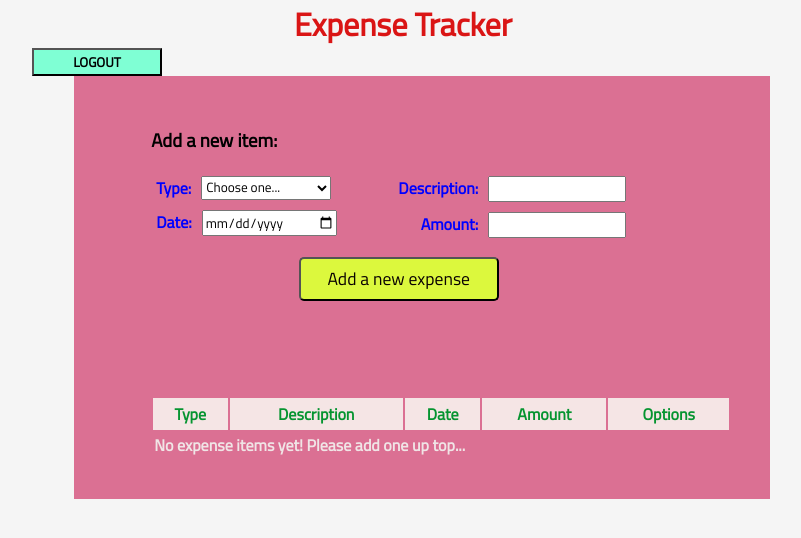
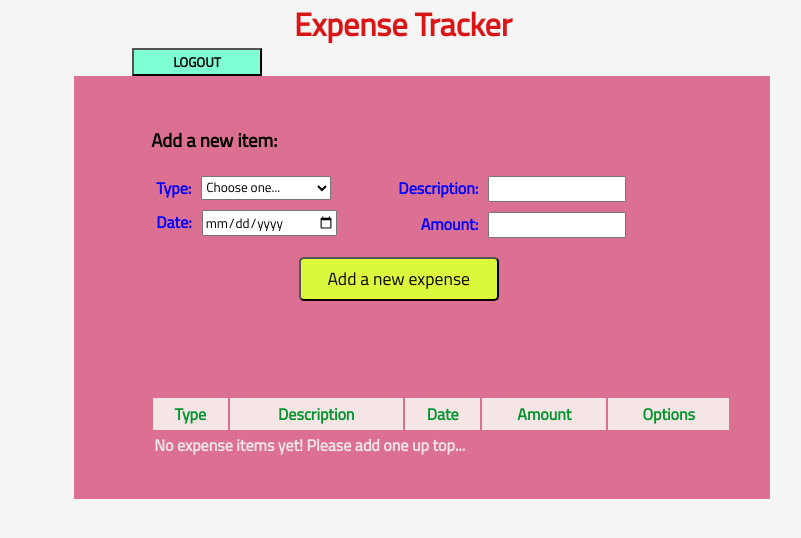
Before and after one commit to shankar01139/Expense-Tracker, a plain HTML site: page expense.html in a window 1280 px wide. Shown: the whole page, without its empty margins (218-1019 px from the left). Drawn offline with Linux system fonts and the light colour scheme.

Commit message:
Update expense.html

```diff
--- a/expense.html
+++ b/expense.html
@@ -13,7 +13,7 @@
     <header>
         <h1 class="title">Expense Tracker </h1>
 <!--         <button style="padding: 2px;background-color: aquamarine;font-weight: bolder;" onclick="end()">LOGOUT</button> -->
-        <input type="submit" value="LOGOUT"style="margin-left:250px;padding: 2px;background-color: aquamarine;font-weight: bolder;" onclick="end()">
+        <input type="submit" value="LOGOUT"style="margin-left:350px;padding: 2px;background-color: aquamarine;font-weight: bolder;" onclick="end()">
     <header>
 <div class="whole-content">
     <section class="content">
```
